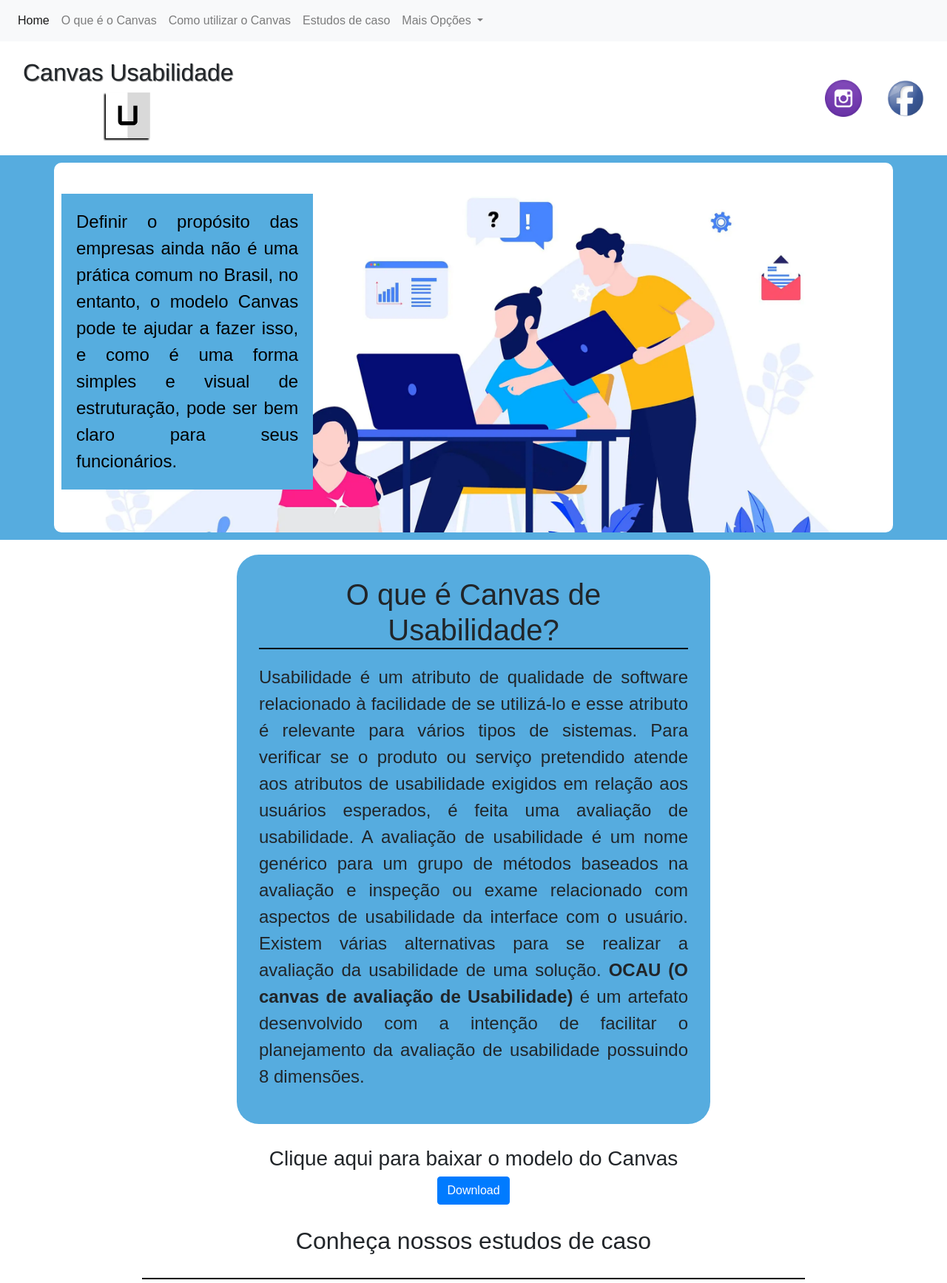
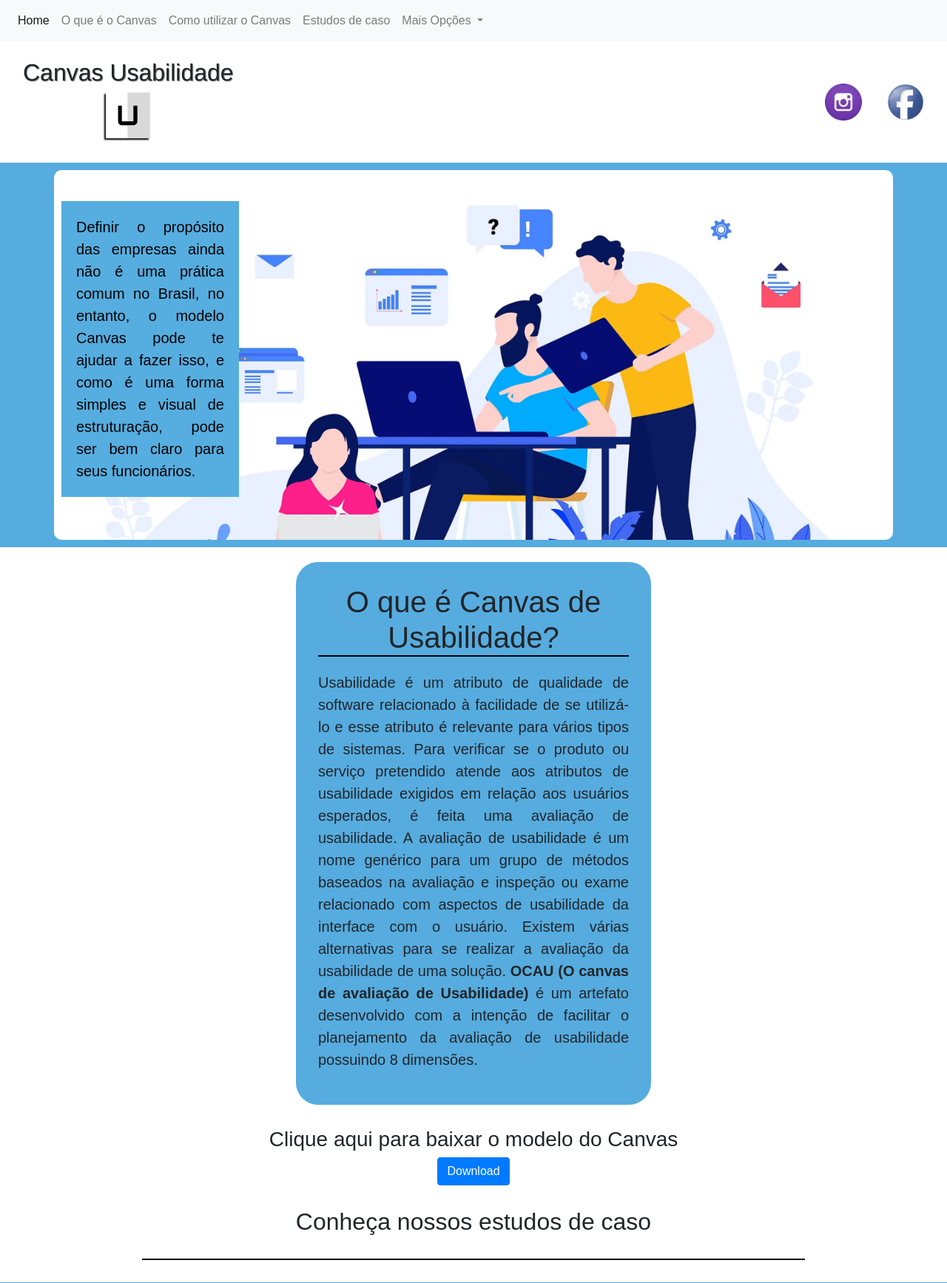
Before and after one commit to JordanDeodato/ocanvasdeusabilidade, a PHP site: page /?email=1 in a window 1280 px wide. Shown: the top 1735 px of the page at 74% size. Run offline with PHP 8.4, Linux system fonts and the light colour scheme.

Commit message:
Update style.css

```diff
--- a/style.css
+++ b/style.css
@@ -26,6 +26,7 @@ header {
 .logo {
     width: 60px;
     box-shadow: -2px 2px 2px black;
+    margin-bottom: 10px;
 }
 
 .img-logo {
@@ -59,9 +60,8 @@ header {
 }
 
 .banner-info {
-    width: 30%;
-    max-height: 400px;
-    font-size: 3vh;
+    width: 30vh;
+    font-size: 2.5vh;
     text-align: justify;
     background-color: #56addf;
     margin-left: 10px;
@@ -70,7 +70,7 @@ header {
 }
 
 .text-banner {
-    width: 50%;
+    width: 60vh;
     margin: auto;
     margin-top: 20px;
     padding: 30px;
@@ -87,7 +87,7 @@ header {
 
 .text-banner p {
     margin-top: 20px;
-    font-size: 3vh;
+    font-size: 2.5vh;
 }
 
 .btn-download {
@@ -114,10 +114,12 @@ header {
 }
 
 .casos-banner {
-    width: 30%;
+    width: 40vh;
     height: 300px;
     margin-top: 20px;
     margin-bottom: 20px;
+    margin-left: 5px;
+    margin-right: 5px;
     border-radius: 5px;
     cursor: pointer;
 }
```
